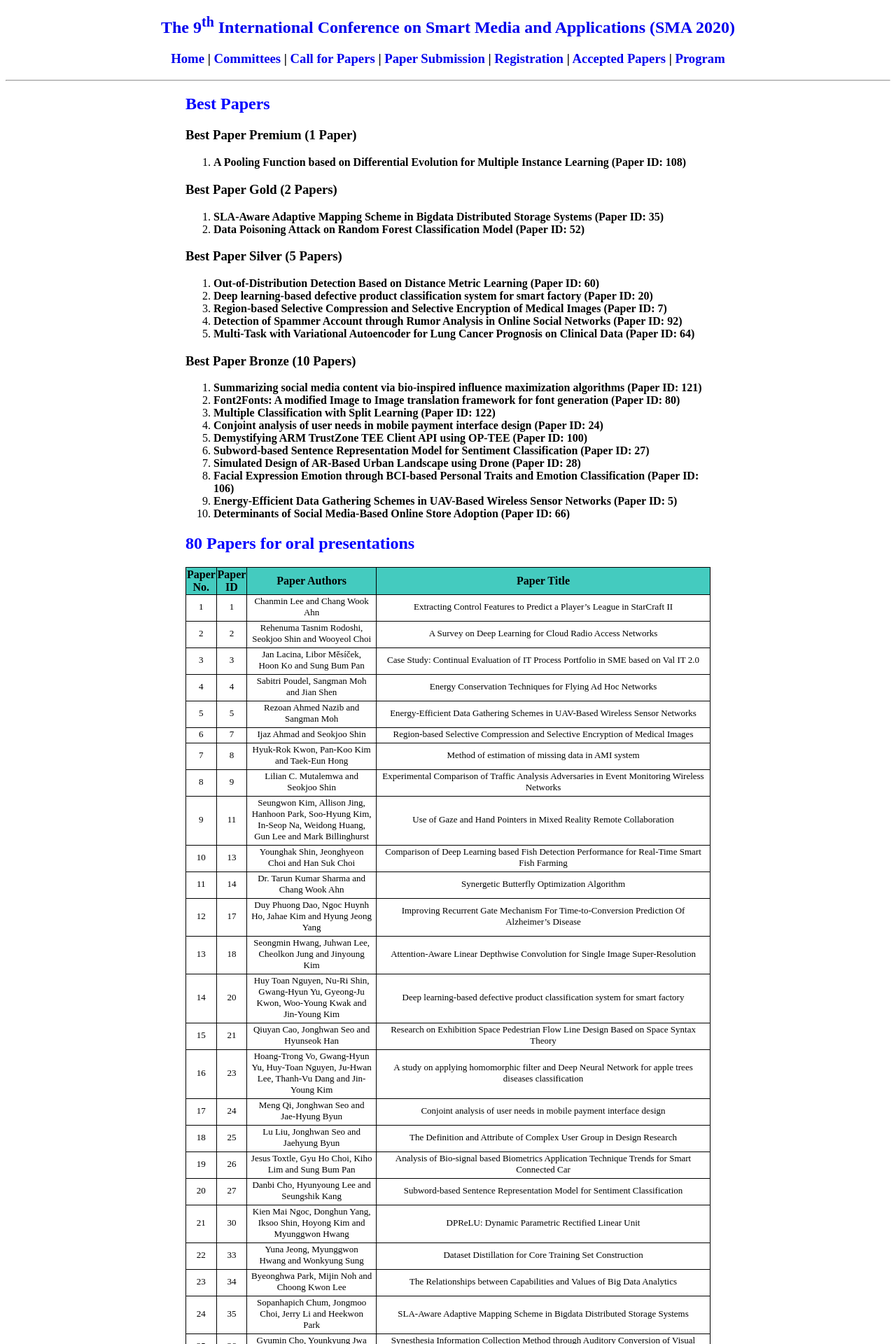
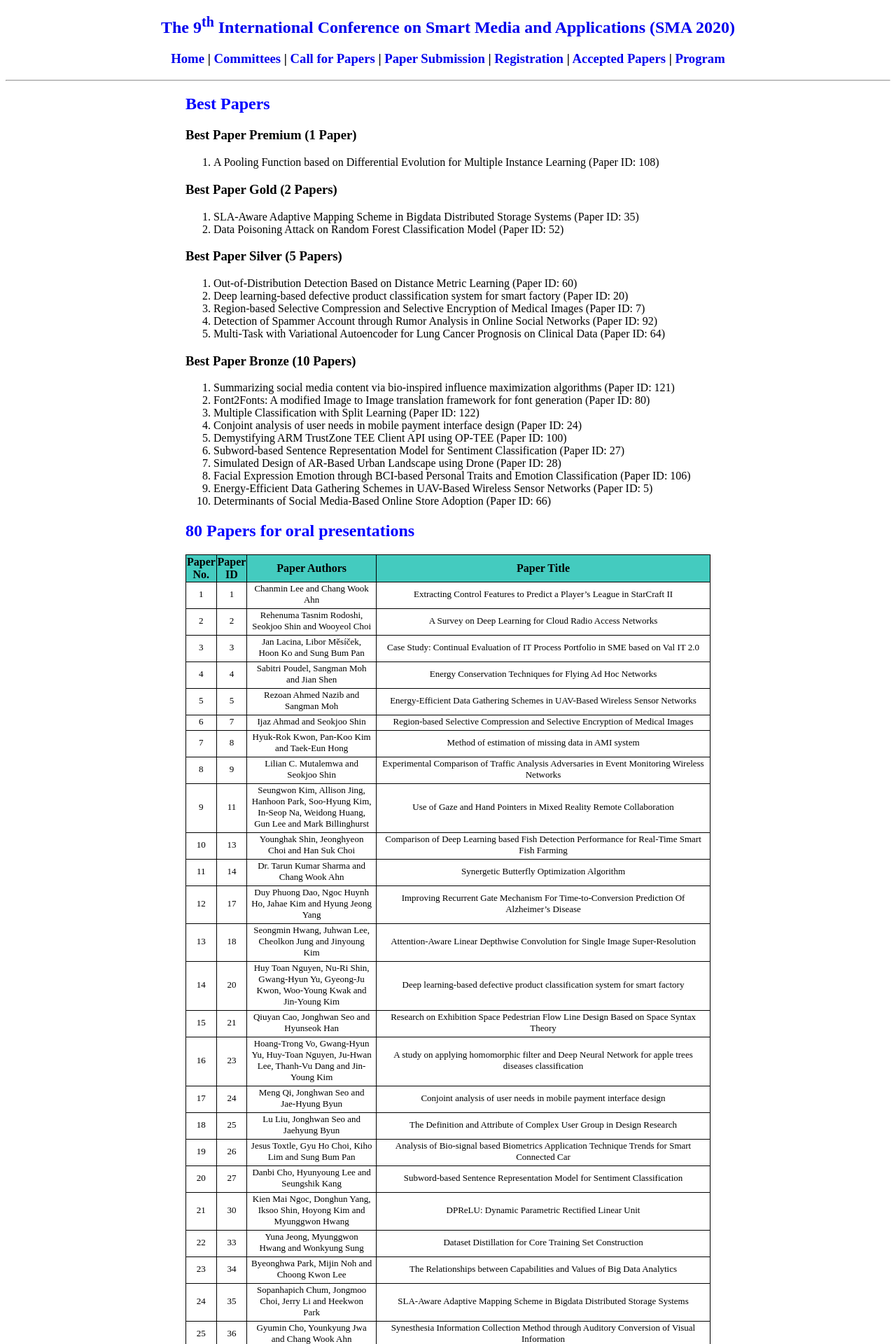
Before and after one commit to icea-conf/sma-2020.github.io, a Jekyll site: the page built from accepted_papers/index.html, in a window 1280 px wide. Shown: the top 1920 px of the page at 70% size. Built offline with Jekyll 4.4.1, drawn with Linux system fonts in a browser that asks for light colours.

Commit message:
Update index.html

```diff
--- a/accepted_papers/index.html
+++ b/accepted_papers/index.html
@@ -8,36 +8,36 @@
                <h2 style="color:#0000FF">Best Papers</h2>
                <h3>Best Paper Premium (1 Paper)</h3>
                <ol>
-                    <li><b>A Pooling Function based on Differential Evolution for Multiple Instance Learning (Paper ID: 108)</b></li>
+                    <li>A Pooling Function based on Differential Evolution for Multiple Instance Learning (Paper ID: 108)</li>
                </ol>
 
                <h3>Best Paper Gold (2 Papers)</h3>
                <ol>
-                    <li><b>SLA-Aware Adaptive Mapping Scheme in Bigdata Distributed Storage Systems (Paper ID: 35)</b></li>
-                    <li><b>Data Poisoning Attack on Random Forest Classification Model (Paper ID: 52)</b></li>
+                    <li>SLA-Aware Adaptive Mapping Scheme in Bigdata Distributed Storage Systems (Paper ID: 35)</li>
+                    <li>Data Poisoning Attack on Random Forest Classification Model (Paper ID: 52)</li>
                </ol>
 
                <h3>Best Paper Silver (5 Papers)</h3>
                <ol>
-                    <li><b>Out-of-Distribution Detection Based on Distance Metric Learning (Paper ID: 60)</b></li>
-                    <li><b>Deep learning-based defective product classification system for smart factory (Paper ID: 20)</b></li>
-                    <li><b>Region-based Selective Compression and Selective Encryption of Medical Images (Paper ID: 7)</b></li>
-                    <li><b>Detection of Spammer Account through Rumor Analysis in Online Social Networks (Paper ID: 92)</b></li>
-                    <li><b>Multi-Task with Variational Autoencoder for Lung Cancer Prognosis on Clinical Data (Paper ID: 64)</b></li>
+                    <li>Out-of-Distribution Detection Based on Distance Metric Learning (Paper ID: 60)</li>
+                    <li>Deep learning-based defective product classification system for smart factory (Paper ID: 20)</li>
+                    <li>Region-based Selective Compression and Selective Encryption of Medical Images (Paper ID: 7)</li>
+                    <li>Detection of Spammer Account through Rumor Analysis in Online Social Networks (Paper ID: 92)</li>
+                    <li>Multi-Task with Variational Autoencoder for Lung Cancer Prognosis on Clinical Data (Paper ID: 64)</li>
                </ol>
 
                <h3>Best Paper Bronze (10 Papers)</h3>
                <ol>
-                    <li><b>Summarizing social media content via bio-inspired influence maximization algorithms (Paper ID: 121)</b></li>
-                    <li><b>Font2Fonts: A modified Image to Image translation framework for font generation (Paper ID: 80)</b></li>
-                    <li><b>Multiple Classification with Split Learning (Paper ID: 122)</b></li>
-                    <li><b>Conjoint analysis of user needs in mobile payment interface design (Paper ID: 24)</b></li>
-                    <li><b>Demystifying ARM TrustZone TEE Client API using OP-TEE (Paper ID: 100)</b></li>
-                    <li><b>Subword-based Sentence Representation Model for Sentiment Classification (Paper ID: 27)</b></li>
-                    <li><b>Simulated Design of AR-Based Urban Landscape using Drone (Paper ID: 28)</b></li>
-                    <li><b>Facial Expression Emotion through BCI-based Personal Traits and Emotion Classification (Paper ID: 106)</b></li>
-                    <li><b>Energy-Efficient Data Gathering Schemes in UAV-Based Wireless Sensor Networks (Paper ID: 5)</b></li>
-                    <li><b>Determinants of Social Media-Based Online Store Adoption (Paper ID: 66)</b></li>
+                    <li>Summarizing social media content via bio-inspired influence maximization algorithms (Paper ID: 121)</li>
+                    <li>Font2Fonts: A modified Image to Image translation framework for font generation (Paper ID: 80)</li>
+                    <li>Multiple Classification with Split Learning (Paper ID: 122)</li>
+                    <li>Conjoint analysis of user needs in mobile payment interface design (Paper ID: 24)</li>
+                    <li>Demystifying ARM TrustZone TEE Client API using OP-TEE (Paper ID: 100)</li>
+                    <li>Subword-based Sentence Representation Model for Sentiment Classification (Paper ID: 27)</li>
+                    <li>Simulated Design of AR-Based Urban Landscape using Drone (Paper ID: 28)</li>
+                    <li>Facial Expression Emotion through BCI-based Personal Traits and Emotion Classification (Paper ID: 106)</li>
+                    <li>Energy-Efficient Data Gathering Schemes in UAV-Based Wireless Sensor Networks (Paper ID: 5)</li>
+                    <li>Determinants of Social Media-Based Online Store Adoption (Paper ID: 66)</li>
                </ol>
           </div>
 
```
